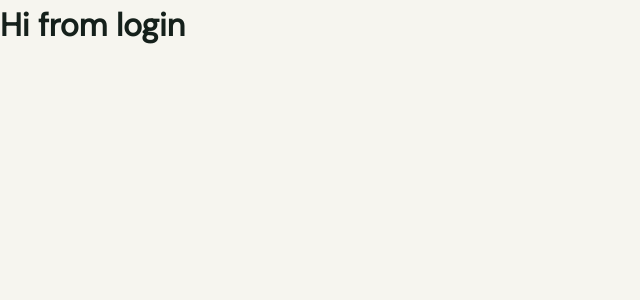
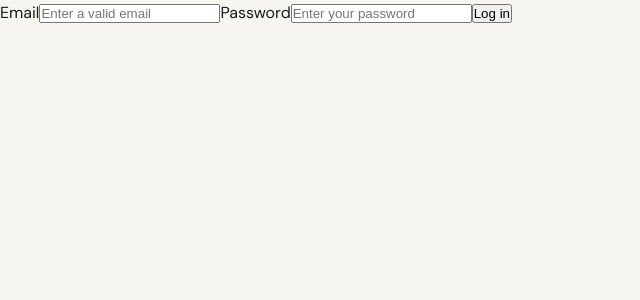
Before and after one commit to mai-vr/tenis_court_book_front, a React (Vite) app: page /login in a window 1280 px wide. Shown: the top 300 px of the page, without its empty margins (0-640 px from the left). Built offline with nearby package versions, Linux system fonts and the light colour scheme.

Commit message:
add: login view

```diff
--- a/src/views/Login.jsx
+++ b/src/views/Login.jsx
@@ -1,8 +1,53 @@
+import { useContext, useState } from "react"
+import { AuthContext } from "../context/authContext"
+import { useNavigate } from "react-router-dom"
+
 const Login = () => {
+    const [userInput, setUserInput] = useState({})
+    const [isSuccess, setIsSuccess] = useState(null)
+    const {handleLogin} = useContext(AuthContext)
+    const navigate = useNavigate()
+
+    const handleLoginChange = (e) => {
+        const {name, value} = e.target
+        setUserInput({...userInput, [name]: value})
+    }
+
+    const handleLoginSubmit = async (e) => {
+        e.preventDefault()
+        console.log(userInput)
+        try {
+            const dataInput = {
+                email_address: userInput.email,
+                password: userInput.password
+            }
+            console.log(dataInput)
+            await handleLogin(dataInput)
+            navigate('/')
+
+        } catch(error) {
+            console.log(error)
+            setIsSuccess(false)
+        }
+    }
+
     return (
-        <h1>
-            Hi from login
-        </h1>
+        <section className="login">
+            <div className="login__container">
+                <form className="login__form" onSubmit={handleLoginSubmit}>
+                    <label htmlFor="email" className="login__label">Email</label>
+                    <input type="email" name="email"  className="login__input" onChange={handleLoginChange} placeholder="Enter a valid email" />
+                    <label htmlFor="password" className="login__label">Password</label>
+                    <input type="password" name="password"  className="login__input" onChange={handleLoginChange} placeholder="Enter your password" />
+                    <button className="login__button">
+                        Log in
+                    </button>
+                </form>
+                {
+                    isSuccess === false && <p>Could not log in</p>
+                }
+            </div>
+        </section>
     )
 }
 
--- a/src/views/Register.jsx
+++ b/src/views/Register.jsx
@@ -5,7 +5,7 @@ import { useNavigate } from "react-router-dom"
 const Register = () => {
     const [userInput, setUserInput] = useState({})
     const [isSuccess, setIsSuccess] = useState(null)
-    const {handleRegister, user} = useContext(AuthContext)
+    const {handleRegister} = useContext(AuthContext)
     const navigate = useNavigate()
 
     const handleChangeRegister = (e) => {
```
